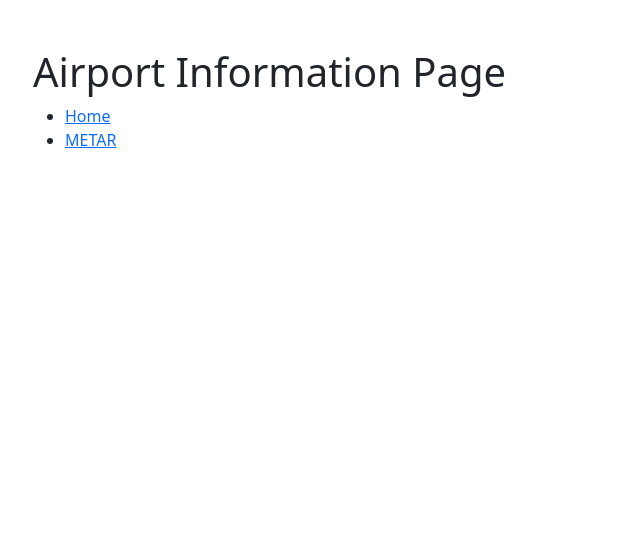
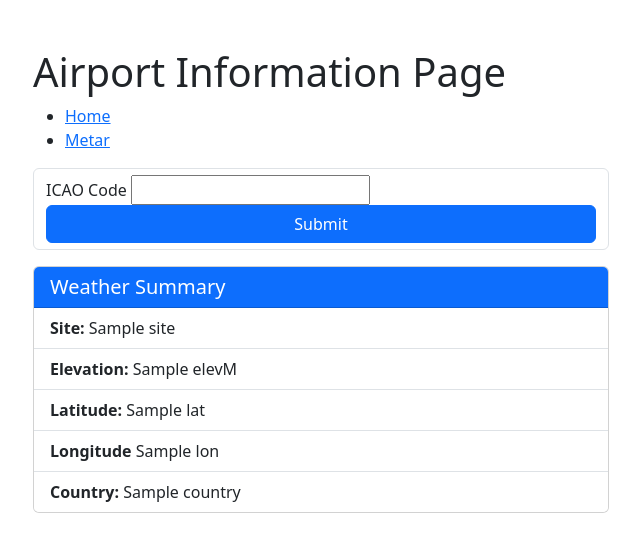
Before and after one commit to jackbrannan0/AviationDashboard, a Flask app: template templates/airportinfo.html in a window 1280 px wide. Shown: the top 552 px of the page, without its empty margins (319-959 px from the left). Run offline with Flask 3, Linux system fonts and the light colour scheme; the template is opened without the code that fills it: most values are stand-ins (such as "Sample title", 1, 10 or a date in 2020).

Commit message:
Full Function

```diff
--- a/main.py
+++ b/main.py
@@ -19,7 +19,12 @@ def metar():
             if not data:
                 return render_template('/metar.html', error="No data returned")
             raw_metar = data[0]['rawOb']
-            return render_template('/metar.html', raw_metar=raw_metar)
+            temp = data[0].get('temp')
+            dewp = data[0].get('dewp')
+            wspd = data[0].get('wspd')
+            wdir = data[0].get('wdir')
+            altim = data[0].get('altim')
+            return render_template('/metar.html', raw_metar=raw_metar, temp=temp, dewp=dewp, wspd=wspd, wdir=wdir, altim=altim)
         except:
             return render_template('/metar.html', error="Generic error")
 
@@ -29,9 +34,32 @@ def metar():
         return render_template('/metar.html')
 
 
-@app.route('/airportinfo')
+@app.route('/airportinfo', methods=['GET', 'POST'])
 def airportInfo():
-    return render_template('/airportinfo.html')
+
+    if request.method == 'POST':
+        try:
+            airport_icao = request.form.get('icao_input')
+            if not airport_icao:
+                return render_template('/airportinfo.html', error="Airport code is null")
+            response = requests.get(f"https://aviationweather.gov/api/data/stationinfo?ids={airport_icao}&format=json")
+            data = response.json()
+            if not data:
+                return render_template('/airportinfo.html', error="No data returned")
+
+            site = data[0].get('site')
+            elev = data[0].get('elev')
+            lat = data[0].get('lat')
+            lon = data[0].get('lon')
+            country = data[0].get('country')
+            return render_template('/airportinfo.html', site=site, elev=elev, lat=lat, lon=lon, country=country)
+        except:
+            return render_template('/airportinfo.html', error="Generic error")
+
+    elif request.method == 'GET':
+        return render_template('/airportinfo.html')
+
+
 
 
 
--- a/templates/airportinfo.html
+++ b/templates/airportinfo.html
@@ -11,12 +11,54 @@
         <header>
             <h1>Airport Information Page</h1>
             <nav>
-        <ul>
-            <li><a href="{{ url_for('index') }}">Home</a></li>
-                    <li><a href="{{ url_for('metar') }}">METAR</a></li>
+                <ul>
+                    <li><a href="{{ url_for('index') }}">Home</a></li>
+                    <li><a href="{{ url_for('metar') }}">Metar</a></li>
+                </ul>
+            </nav>
+        </header>
+
+
+            <form action="{{ url_for('airportInfo') }}" method="post" name="airport_icao" class="form-control">
+            <label>ICAO Code</label>
+            <input type="text" name="icao_input">
+            <input type="submit" value="Submit" class="btn btn-primary w-100">
+            </form>
+
+    <div class="card mt-3">
+        <div class="card-header bg-primary text-white">
+            <h5 class="mb-0">Weather Summary</h5>
+        </div>
+        <ul class="list-group list-group-flush">
+            {% if site is not none %}
+                <li class="list-group-item"><strong>Site:</strong> {{ site }}</li>
+            {% endif %}
+
+            {% if elev is not none %}
+                <li class="list-group-item"><strong>Elevation:</strong> {{ elev }}M</li>
+            {% endif %}
+
+            {% if lat is not none %}
+                <li class="list-group-item">
+                    <strong>Latitude:</strong>
+                    {{ lat }}
+                </li>
+            {% endif %}
+
+            {% if lon is not none %}
+                <li class="list-group-item">
+                    <strong>Longitude</strong>
+                    {{ lon }}
+                </li>
+            {% endif %}
+
+            {% if country is not none %}
+                <li class="list-group-item"><strong>Country:</strong> {{ country }}</li>
+            {% endif %}
         </ul>
-    </nav>
-        </header>
+    </div>
+
+
     </body>
     </div>
 
```
Also changed, not shown: templates/metar.html (+29 -7 lines).
